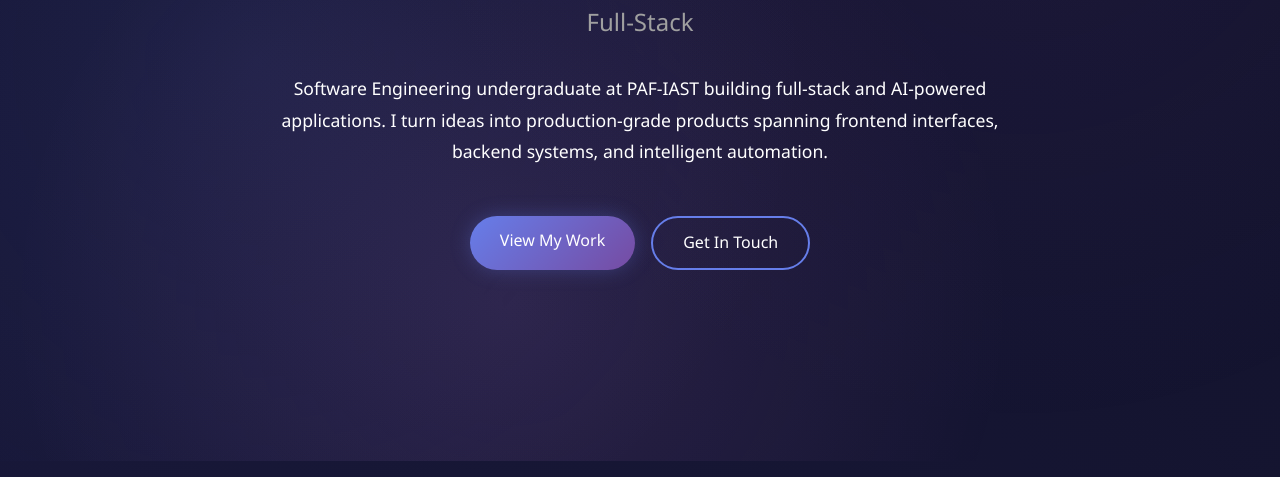
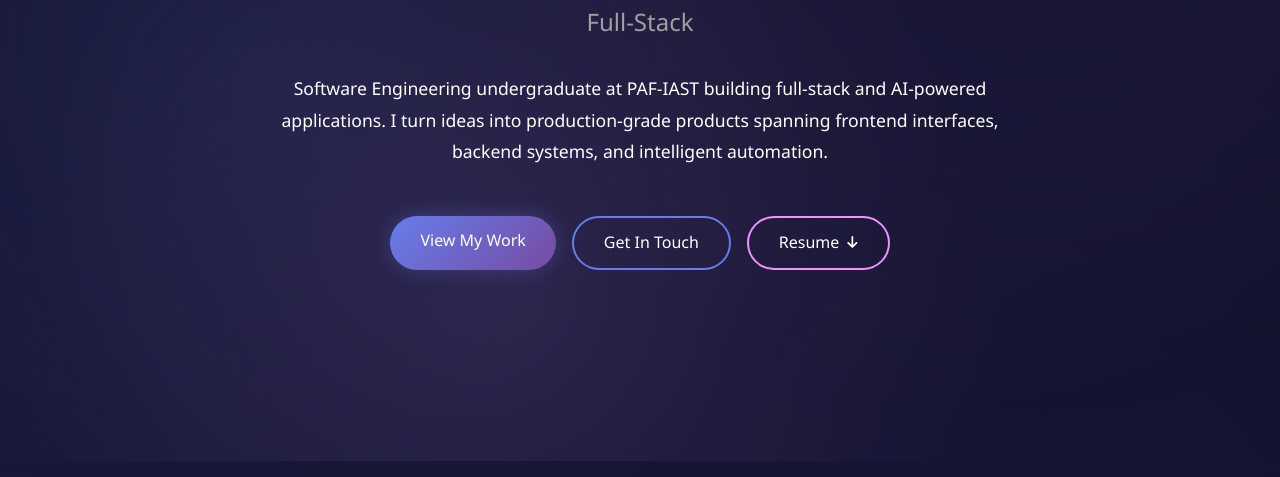
Before and after one commit to muzzammilahmed18/muzzammilahmed18.github.io, a plain HTML site: page index.html in a window 1280 px wide. Shown: the part 323-800 px from the top of the page. Drawn offline with Linux system fonts and the light colour scheme.

Commit message:
Add resume PDF and Resume download button to hero section

```diff
--- a/index.html
+++ b/index.html
@@ -51,6 +51,9 @@
             <div class="cta-buttons">
                 <a href="#projects" class="btn btn-primary">View My Work</a>
                 <a href="#contact" class="btn btn-secondary">Get In Touch</a>
+                <a href="assets/Muzzammil_Ahmed_Resume.pdf" download="Muzzammil_Ahmed_Resume.pdf" class="btn btn-resume">
+                    Resume <i class="fas fa-arrow-down"></i>
+                </a>
             </div>
         </div>
     </section>
--- a/style.css
+++ b/style.css
@@ -354,6 +354,32 @@ nav.scrolled {
 .btn-secondary:hover {
     background: rgba(102, 126, 234, 0.15);
     border-color: var(--accent-color);
+}
+
+.btn-resume {
+    background: transparent;
+    color: var(--text-primary);
+    border: 2px solid var(--accent-color);
+    display: inline-flex;
+    align-items: center;
+    gap: 0.5rem;
+}
+
+.btn-resume i {
+    font-size: 0.85rem;
+    transition: transform 0.3s ease;
+}
+
+.btn-resume:hover {
+    background: linear-gradient(135deg, var(--accent-color) 0%, var(--primary-color) 100%);
+    border-color: transparent;
+    color: white;
+    transform: translateY(-2px);
+    box-shadow: 0 10px 25px rgba(240, 147, 251, 0.35);
+}
+
+.btn-resume:hover i {
+    transform: translateY(3px);
 }
 
 /* Sections */
```
Also changed, not shown: 1 other file.
